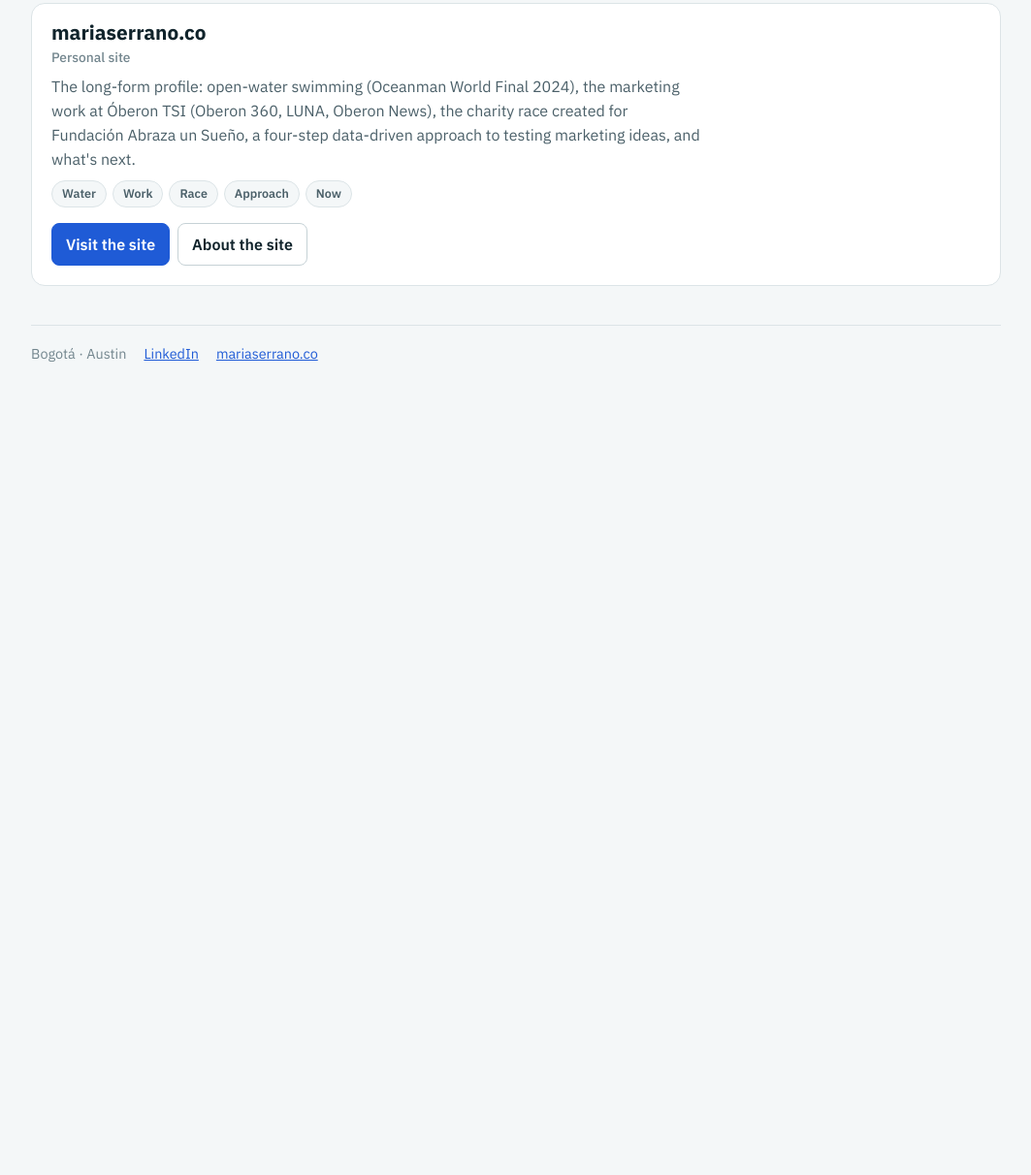
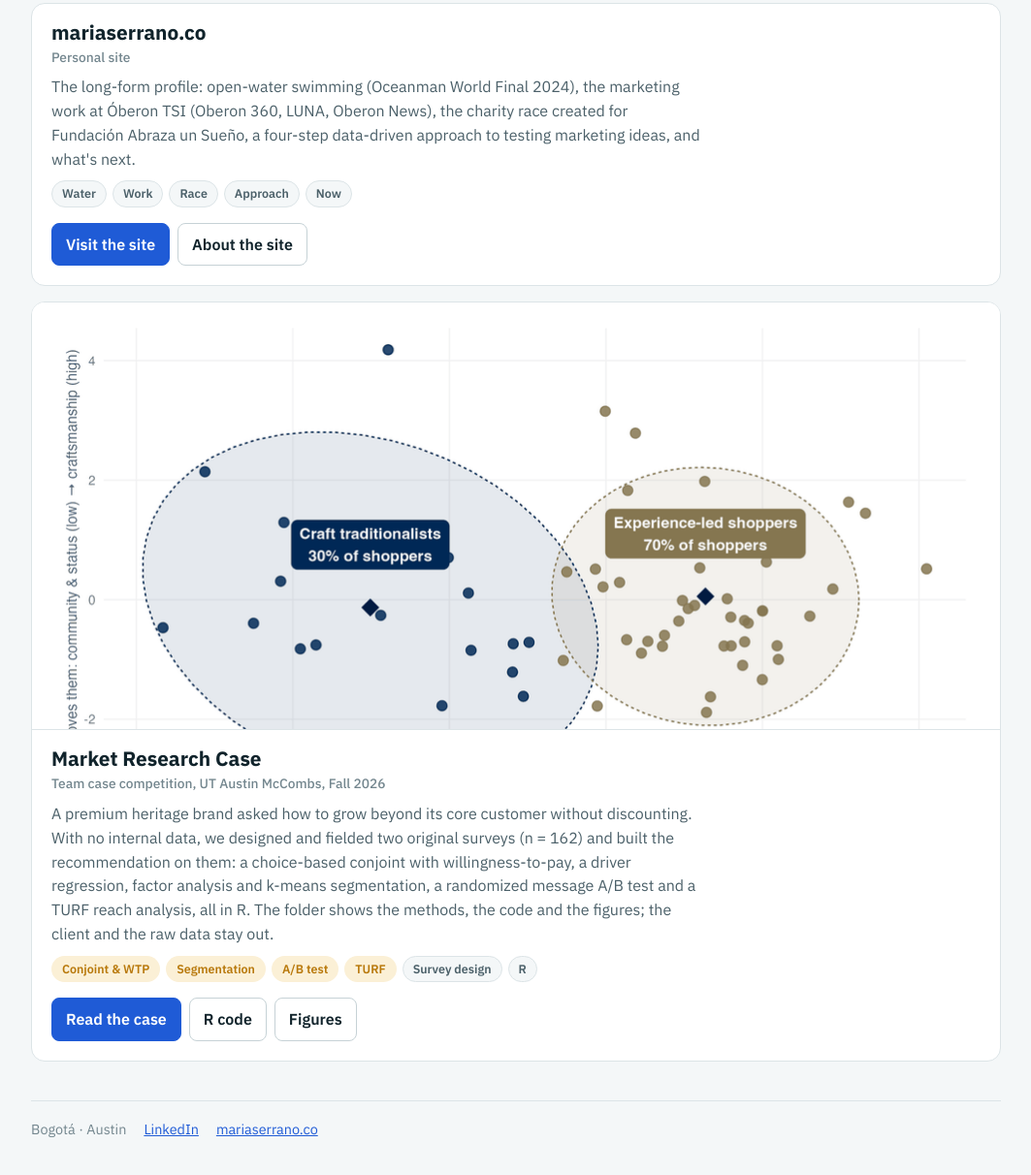
Before and after one commit to mariaserrano01/digitalportfolio, a plain HTML site: page index.html in a window 1280 px wide. Shown: the part 1038-2250 px from the top of the page at 97% size, without its empty margins (108-1171 px from the left). Before the commit the page ends 1471 px from the top, so only its background shows below. Drawn offline with Linux system fonts and the light colour scheme.

Commit message:
Add Market Research Case card to portfolio site

```diff
--- a/index.html
+++ b/index.html
@@ -4,11 +4,11 @@
 <meta charset="utf-8">
 <meta name="viewport" content="width=device-width, initial-scale=1, viewport-fit=cover">
 <title>María Serrano · Portfolio</title>
-<meta name="description" content="María Serrano, analytics marketer: the Marketing Job Search Finder and mariaserrano.co.">
+<meta name="description" content="María Serrano, analytics marketer: the Marketing Job Search Finder, a market research case and mariaserrano.co.">
 <link rel="preconnect" href="https://fonts.googleapis.com">
 <link href="https://fonts.googleapis.com/css2?family=IBM+Plex+Sans:wght@400;500;600;700&display=swap" rel="stylesheet">
 <style>
-/* Layout: one column, a short introduction, then the two products as large cards and the case study as a quieter third. */
+/* Layout: one column, a short introduction, then the two products and the market research case as large cards. */
 :root{
   --paper:#F4F7F8; --surface:#FFFFFF; --ink:#10232B; --ink-2:#4B6069; --muted:#73868E; --line:#DCE4E7; --line-2:#C6D2D6;
   --accent:#1F5BD6; --accent-soft:#E6EEFC; --accent-ink:#FFFFFF; --amber:#B8780A; --amber-soft:#FBF0D6;
@@ -91,6 +91,15 @@ footer{margin-top:40px;padding-top:18px;border-top:1px solid var(--line);color:v
         <div class="actions"><a class="btn accent" href="https://mariaserrano.co">Visit the site</a><a class="btn" href="personal-website/README.md">About the site</a></div>
       </div>
     </article>
+    <article class="card wide">
+      <a class="shot" href="https://github.com/mariaserrano01/digitalportfolio/tree/main/market-research-case" rel="noopener"><img src="market-research-case/figures/01_two_shopper_segments.png" alt="Market research case: two shopper segments found by factor analysis and k-means, experience-led shoppers (70%) and craft traditionalists (30%)" width="1000" height="577"></a>
+      <div class="body">
+        <h3>Market Research Case<small>Team case competition, UT Austin McCombs, Fall 2026</small></h3>
+        <p>A premium heritage brand asked how to grow beyond its core customer without discounting. With no internal data, we designed and fielded two original surveys (n = 162) and built the recommendation on them: a choice-based conjoint with willingness-to-pay, a driver regression, factor analysis and k-means segmentation, a randomized message A/B test and a TURF reach analysis, all in R. The folder shows the methods, the code and the figures; the client and the raw data stay out.</p>
+        <div class="tags"><span class="tag amb">Conjoint &amp; WTP</span><span class="tag amb">Segmentation</span><span class="tag amb">A/B test</span><span class="tag amb">TURF</span><span class="tag">Survey design</span><span class="tag">R</span></div>
+        <div class="actions"><a class="btn accent" href="https://github.com/mariaserrano01/digitalportfolio/tree/main/market-research-case" rel="noopener">Read the case</a><a class="btn" href="https://github.com/mariaserrano01/digitalportfolio/tree/main/market-research-case/code" rel="noopener">R code</a><a class="btn" href="https://github.com/mariaserrano01/digitalportfolio/tree/main/market-research-case/figures" rel="noopener">Figures</a></div>
+      </div>
+    </article>
   </div>
 
   <footer>
```
